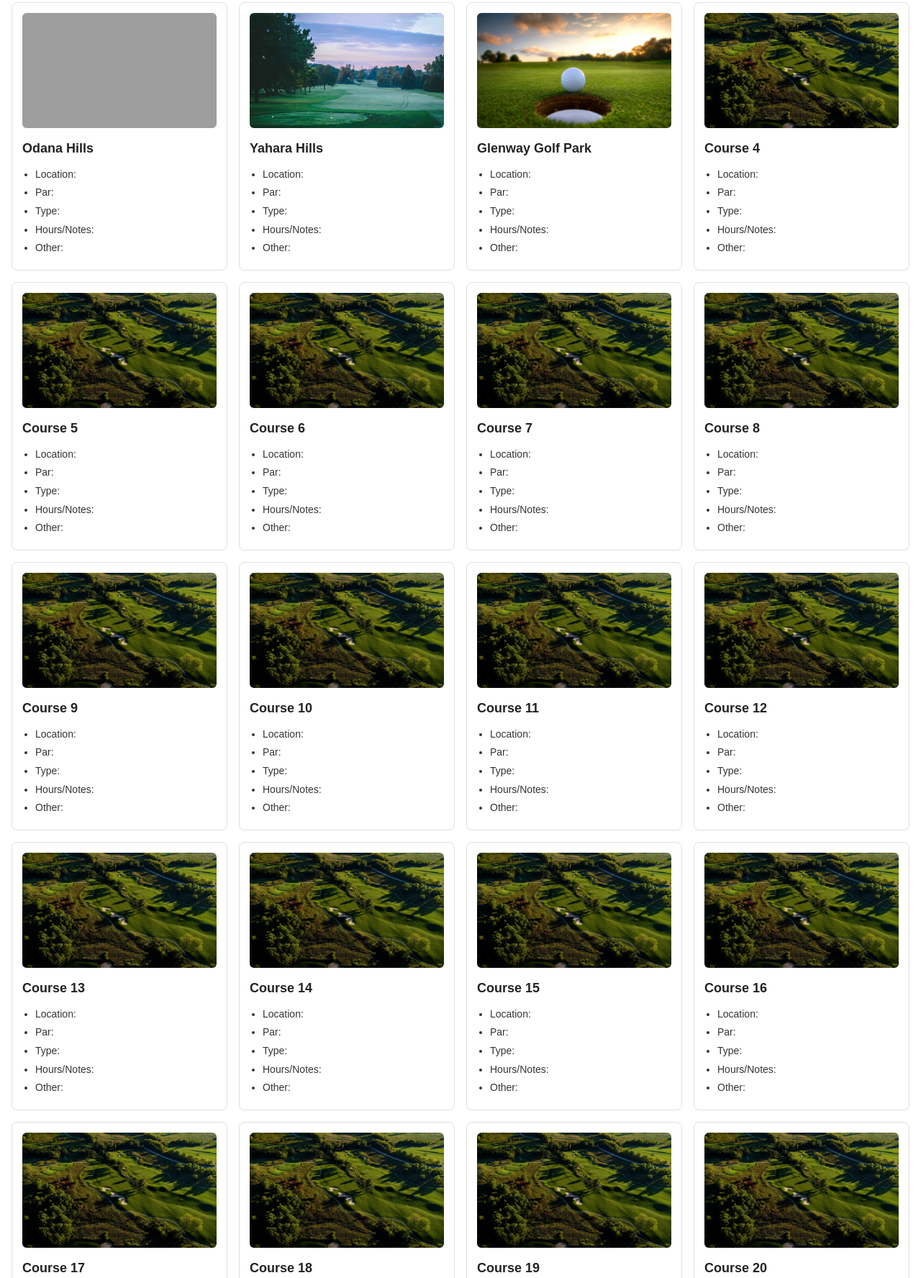
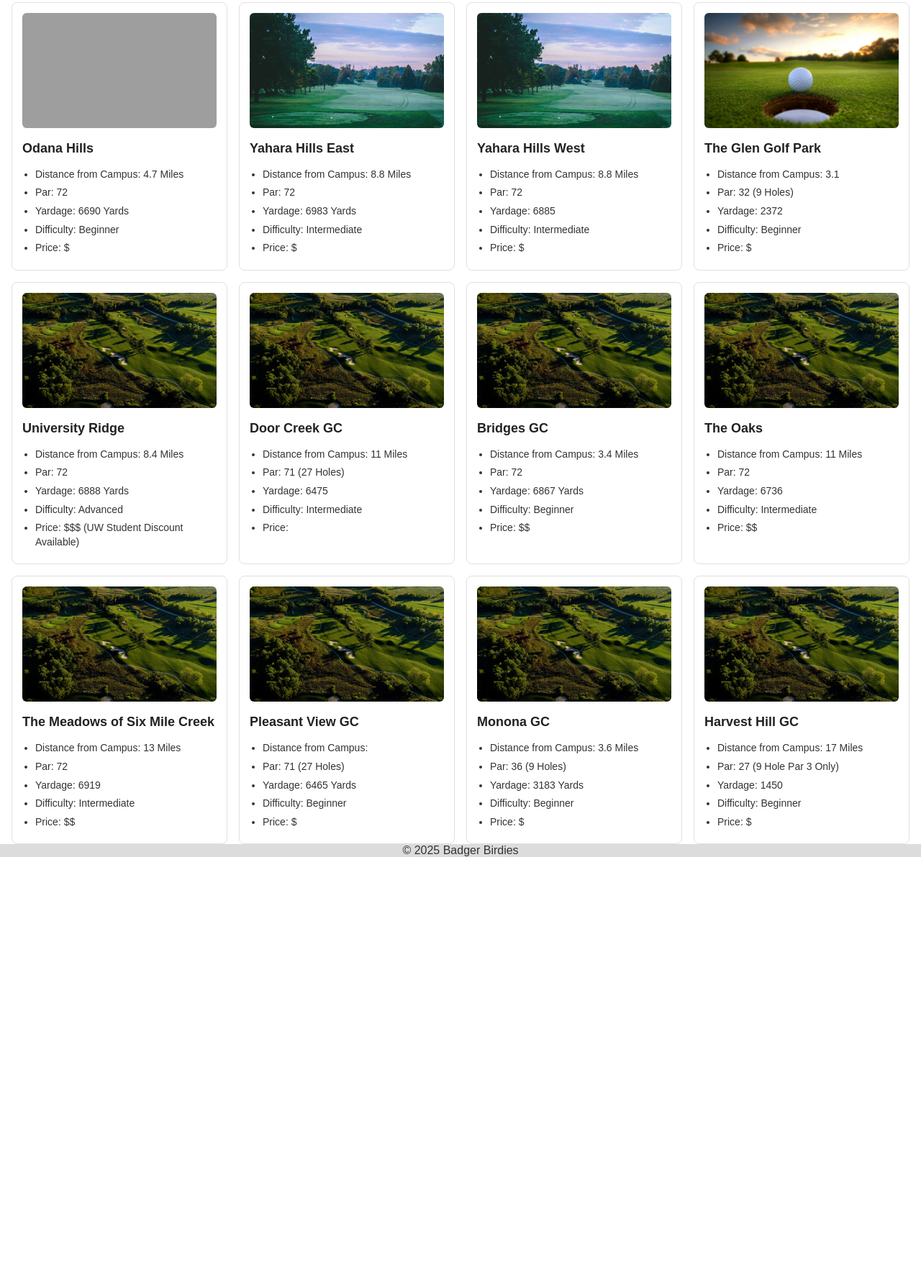
Before and after one commit to cpmcginley-bot/Badger-Birdies, a plain HTML site: page courses.html in a window 1280 px wide. Shown: the part 183-1959 px from the top of the page at 72% size. After the commit the page ends 1374 px from the top, so only its background shows below. Drawn offline with Linux system fonts and the light colour scheme; grey boxes are pictures that could not be loaded.

Commit message:
Push sunday
Co-authored-by: jpreetz1 <jpreetz1@users.noreply.github.com>

```diff
--- a/courses.html
+++ b/courses.html
@@ -31,28 +31,48 @@
       <h1>Courses</h1>
       <p>Explore public and county courses near UW–Madison.</p>
 
-      <section class="courses-grid" aria-label="Course list">
+      <section class="courses-grid">
         <article class="course-card">
           <img src="images/odanahills.png" alt="Odana Hills" class="thumb" />
           <h2>Odana Hills</h2>
           <ul class="course-details">
-            <li>Location:</li>
-            <li>Par:</li>
-            <li>Type:</li>
-            <li>Hours/Notes:</li>
-            <li>Other:</li>
+            <li>Distance from Campus: 4.7 Miles</li>
+            <li>Par: 72</li>
+            <li>Yardage: 6690 Yards</li>
+            <li>Difficulty: Beginner</li>
+            <li>Price: $</li>
           </ul>
         </article>
 
         <article class="course-card">
-          <img src="images/yaharahills2.jpg" alt="Yahara Hills" class="thumb" />
-          <h2>Yahara Hills</h2>
+          <img
+            src="images/yaharahills2.jpg"
+            alt="Yahara Hills East"
+            class="thumb"
+          />
+          <h2>Yahara Hills East</h2>
           <ul class="course-details">
-            <li>Location:</li>
-            <li>Par:</li>
-            <li>Type:</li>
-            <li>Hours/Notes:</li>
-            <li>Other:</li>
+            <li>Distance from Campus: 8.8 Miles</li>
+            <li>Par: 72</li>
+            <li>Yardage: 6983 Yards</li>
+            <li>Difficulty: Intermediate</li>
+            <li>Price: $</li>
+          </ul>
+        </article>
+
+        <article class="course-card">
+          <img
+            src="images/yaharahills2.jpg"
+            alt="Yahara Hills West"
+            class="thumb"
+          />
+          <h2>Yahara Hills West</h2>
+          <ul class="course-details">
+            <li>Distance from Campus: 8.8 Miles</li>
+            <li>Par: 72</li>
+            <li>Yardage: 6885</li>
+            <li>Difficulty: Intermediate</li>
+            <li>Price: $</li>
           </ul>
         </article>
 
@@ -62,218 +82,133 @@
             alt="Glenway Golf Park"
             class="thumb"
           />
-          <h2>Glenway Golf Park</h2>
+          <h2>The Glen Golf Park</h2>
           <ul class="course-details">
-            <li>Location:</li>
-            <li>Par:</li>
-            <li>Type:</li>
-            <li>Hours/Notes:</li>
-            <li>Other:</li>
-          </ul>
-        </article>
-
-        <!-- Placeholder cards 4–20: replace titles/images as needed -->
-        <article class="course-card">
-          <img src="images/universityridge.jpg" alt="Course 4" class="thumb" />
-          <h2>Course 4</h2>
-          <ul class="course-details">
-            <li>Location:</li>
-            <li>Par:</li>
-            <li>Type:</li>
-            <li>Hours/Notes:</li>
-            <li>Other:</li>
+            <li>Distance from Campus: 3.1</li>
+            <li>Par: 32 (9 Holes)</li>
+            <li>Yardage: 2372</li>
+            <li>Difficulty: Beginner</li>
+            <li>Price: $</li>
           </ul>
         </article>
 
         <article class="course-card">
-          <img src="images/universityridge.jpg" alt="Course 5" class="thumb" />
-          <h2>Course 5</h2>
+          <img
+            src="images/universityridge.jpg"
+            alt="University Ridge"
+            class="thumb"
+          />
+          <h2>University Ridge</h2>
           <ul class="course-details">
-            <li>Location:</li>
-            <li>Par:</li>
-            <li>Type:</li>
-            <li>Hours/Notes:</li>
-            <li>Other:</li>
+            <li>Distance from Campus: 8.4 Miles</li>
+            <li>Par: 72</li>
+            <li>Yardage: 6888 Yards</li>
+            <li>Difficulty: Advanced</li>
+            <li>Price: $$$ (UW Student Discount Available)</li>
           </ul>
         </article>
 
         <article class="course-card">
-          <img src="images/universityridge.jpg" alt="Course 6" class="thumb" />
-          <h2>Course 6</h2>
+          <img
+            src="images/universityridge.jpg"
+            alt="Door Creek GC"
+            class="thumb"
+          />
+          <h2>Door Creek GC</h2>
           <ul class="course-details">
-            <li>Location:</li>
-            <li>Par:</li>
-            <li>Type:</li>
-            <li>Hours/Notes:</li>
-            <li>Other:</li>
+            <li>Distance from Campus: 11 Miles</li>
+            <li>Par: 71 (27 Holes)</li>
+            <li>Yardage: 6475</li>
+            <li>Difficulty: Intermediate</li>
+            <li>Price:</li>
           </ul>
         </article>
 
         <article class="course-card">
-          <img src="images/universityridge.jpg" alt="Course 7" class="thumb" />
-          <h2>Course 7</h2>
+          <img
+            src="images/universityridge.jpg"
+            alt="Bridges GC"
+            class="thumb"
+          />
+          <h2>Bridges GC</h2>
           <ul class="course-details">
-            <li>Location:</li>
-            <li>Par:</li>
-            <li>Type:</li>
-            <li>Hours/Notes:</li>
-            <li>Other:</li>
+            <li>Distance from Campus: 3.4 Miles</li>
+            <li>Par: 72</li>
+            <li>Yardage: 6867 Yards</li>
+            <li>Difficulty: Beginner</li>
+            <li>Price: $$</li>
           </ul>
         </article>
 
         <article class="course-card">
-          <img src="images/universityridge.jpg" alt="Course 8" class="thumb" />
-          <h2>Course 8</h2>
+          <img src="images/universityridge.jpg" alt="The Oaks" class="thumb" />
+          <h2>The Oaks</h2>
           <ul class="course-details">
-            <li>Location:</li>
-            <li>Par:</li>
-            <li>Type:</li>
-            <li>Hours/Notes:</li>
-            <li>Other:</li>
+            <li>Distance from Campus: 11 Miles</li>
+            <li>Par: 72</li>
+            <li>Yardage: 6736</li>
+            <li>Difficulty: Intermediate</li>
+            <li>Price: $$</li>
           </ul>
         </article>
 
         <article class="course-card">
-          <img src="images/universityridge.jpg" alt="Course 9" class="thumb" />
-          <h2>Course 9</h2>
+          <img
+            src="images/universityridge.jpg"
+            alt="The Meadows of Six Mile Creek"
+            class="thumb"
+          />
+          <h2>The Meadows of Six Mile Creek</h2>
           <ul class="course-details">
-            <li>Location:</li>
-            <li>Par:</li>
-            <li>Type:</li>
-            <li>Hours/Notes:</li>
-            <li>Other:</li>
+            <li>Distance from Campus: 13 Miles</li>
+            <li>Par: 72</li>
+            <li>Yardage: 6919</li>
+            <li>Difficulty: Intermediate</li>
+            <li>Price: $$</li>
           </ul>
         </article>
 
         <article class="course-card">
-          <img src="images/universityridge.jpg" alt="Course 10" class="thumb" />
-          <h2>Course 10</h2>
+          <img
+            src="images/universityridge.jpg"
+            alt="Pleasant View GC"
+            class="thumb"
+          />
+          <h2>Pleasant View GC</h2>
           <ul class="course-details">
-            <li>Location:</li>
-            <li>Par:</li>
-            <li>Type:</li>
-            <li>Hours/Notes:</li>
-            <li>Other:</li>
+            <li>Distance from Campus:</li>
+            <li>Par: 71 (27 Holes)</li>
+            <li>Yardage: 6465 Yards</li>
+            <li>Difficulty: Beginner</li>
+            <li>Price: $</li>
           </ul>
         </article>
 
         <article class="course-card">
-          <img src="images/universityridge.jpg" alt="Course 11" class="thumb" />
-          <h2>Course 11</h2>
+          <img src="images/universityridge.jpg" alt="Monona GC" class="thumb" />
+          <h2>Monona GC</h2>
           <ul class="course-details">
-            <li>Location:</li>
-            <li>Par:</li>
-            <li>Type:</li>
-            <li>Hours/Notes:</li>
-            <li>Other:</li>
+            <li>Distance from Campus: 3.6 Miles</li>
+            <li>Par: 36 (9 Holes)</li>
+            <li>Yardage: 3183 Yards</li>
+            <li>Difficulty: Beginner</li>
+            <li>Price: $</li>
           </ul>
         </article>
 
         <article class="course-card">
-          <img src="images/universityridge.jpg" alt="Course 12" class="thumb" />
-          <h2>Course 12</h2>
+          <img
+            src="images/universityridge.jpg"
+            alt="Harvest Hill GC"
+            class="thumb"
+          />
+          <h2>Harvest Hill GC</h2>
           <ul class="course-details">
-            <li>Location:</li>
-            <li>Par:</li>
-            <li>Type:</li>
-            <li>Hours/Notes:</li>
-            <li>Other:</li>
-          </ul>
-        </article>
-
-        <article class="course-card">
-          <img src="images/universityridge.jpg" alt="Course 13" class="thumb" />
-          <h2>Course 13</h2>
-          <ul class="course-details">
-            <li>Location:</li>
-            <li>Par:</li>
-            <li>Type:</li>
-            <li>Hours/Notes:</li>
-            <li>Other:</li>
-          </ul>
-        </article>
-
-        <article class="course-card">
-          <img src="images/universityridge.jpg" alt="Course 14" class="thumb" />
-          <h2>Course 14</h2>
-          <ul class="course-details">
-            <li>Location:</li>
-            <li>Par:</li>
-            <li>Type:</li>
-            <li>Hours/Notes:</li>
-            <li>Other:</li>
-          </ul>
-        </article>
-
-        <article class="course-card">
-          <img src="images/universityridge.jpg" alt="Course 15" class="thumb" />
-          <h2>Course 15</h2>
-          <ul class="course-details">
-            <li>Location:</li>
-            <li>Par:</li>
-            <li>Type:</li>
-            <li>Hours/Notes:</li>
-            <li>Other:</li>
-          </ul>
-        </article>
-
-        <article class="course-card">
-          <img src="images/universityridge.jpg" alt="Course 16" class="thumb" />
-          <h2>Course 16</h2>
-          <ul class="course-details">
-            <li>Location:</li>
-            <li>Par:</li>
-            <li>Type:</li>
-            <li>Hours/Notes:</li>
-            <li>Other:</li>
-          </ul>
-        </article>
-
-        <article class="course-card">
-          <img src="images/universityridge.jpg" alt="Course 17" class="thumb" />
-          <h2>Course 17</h2>
-          <ul class="course-details">
-            <li>Location:</li>
-            <li>Par:</li>
-            <li>Type:</li>
-            <li>Hours/Notes:</li>
-            <li>Other:</li>
-          </ul>
-        </article>
-
-        <article class="course-card">
-          <img src="images/universityridge.jpg" alt="Course 18" class="thumb" />
-          <h2>Course 18</h2>
-          <ul class="course-details">
-            <li>Location:</li>
-            <li>Par:</li>
-            <li>Type:</li>
-            <li>Hours/Notes:</li>
-            <li>Other:</li>
-          </ul>
-        </article>
-
-        <article class="course-card">
-          <img src="images/universityridge.jpg" alt="Course 19" class="thumb" />
-          <h2>Course 19</h2>
-          <ul class="course-details">
-            <li>Location:</li>
-            <li>Par:</li>
-            <li>Type:</li>
-            <li>Hours/Notes:</li>
-            <li>Other:</li>
-          </ul>
-        </article>
-
-        <article class="course-card">
-          <img src="images/universityridge.jpg" alt="Course 20" class="thumb" />
-          <h2>Course 20</h2>
-          <ul class="course-details">
-            <li>Location:</li>
-            <li>Par:</li>
-            <li>Type:</li>
-            <li>Hours/Notes:</li>
-            <li>Other:</li>
+            <li>Distance from Campus: 17 Miles</li>
+            <li>Par: 27 (9 Hole Par 3 Only)</li>
+            <li>Yardage: 1450</li>
+            <li>Difficulty: Beginner</li>
+            <li>Price: $</li>
           </ul>
         </article>
       </section>
--- a/css/style.css
+++ b/css/style.css
@@ -319,13 +319,13 @@ main {
   padding: 24px 16px;
 }
 .about-article header h1 {
-  color: #c5050c; /* Badger red */
+  color: white;
   margin: 0 0 8px 0;
 }
 .about-article .lede {
   margin: 6px 0 18px 0;
   font-style: normal;
-  color: #333;
+  color: white;
 }
 .about-article h2 {
   margin-top: 18px;
@@ -351,10 +351,21 @@ main {
   margin-top: 6px;
   color: #555;
 }
+.home-about {
+  margin-top: 24px;
+  background: gainsboro;
+  text-align: center;
+  padding: 30px 0;
+  border-top: 1px solid #eee;
+}
+.home-about p {
+  max-width: 700px;
+  margin: 0 auto 16px;
+}
 
 /* Footer */
 footer {
-  background: #f2f2f2;
+  background: gainsboro;
   padding: 12px 0;
   text-align: center;
   color: #333;
--- a/style.css
+++ /dev/null
@@ -1,331 +0,0 @@
-/* =========================
-   Badger Birdies – Basic CSS
-   Simple, class-level selectors only
-   ========================= */
-
-/* ----- Base ----- */
-* {
-  box-sizing: border-box;
-}
-html,
-body {
-  margin: 0;
-  padding: 0;
-}
-body {
-  font-family: Arial, sans-serif;
-  background: #fff;
-  color: #000;
-  line-height: 1.4;
-}
-
-/* A centered content wrapper used across pages */
-.container {
-  max-width: 1000px;
-  margin: 0 auto;
-  padding: 0 16px;
-}
-
-/* Headings accent color */
-h1,
-h2,
-h3 {
-  color: #c5050c;
-}
-
-/* Links */
-a {
-  color: #c5050c;
-  text-decoration: none;
-}
-a:hover {
-  text-decoration: underline;
-}
-
-/* ----- Header & Nav ----- */
-header {
-  background: #c5050c;
-  color: #fff;
-}
-.header-inner {
-  display: flex;
-  align-items: center;
-  justify-content: space-between;
-  padding: 10px 0;
-  gap: 12px;
-}
-.logo {
-  height: 60px;
-  width: auto;
-  display: block;
-}
-.site-title {
-  font-weight: bold;
-  font-size: 1.2rem;
-}
-.nav {
-  display: flex;
-  gap: 12px;
-  flex-wrap: wrap;
-}
-.nav a {
-  color: #fff;
-  font-weight: bold;
-}
-.nav a:hover {
-  text-decoration: underline;
-}
-
-/* Sign-in/Sign-up emphasis */
-.auth.primary {
-  background: #fff;
-  color: #c5050c !important;
-  padding: 6px 10px;
-  border-radius: 4px;
-}
-
-/* ----- Hero (home) ----- */
-.hero {
-  position: relative;
-  text-align: center;
-}
-.hero > img {
-  width: 100%;
-  height: 380px; /* adjust if you want taller/shorter */
-  object-fit: cover;
-  display: block;
-}
-.hero-text {
-  position: absolute; /* simple overlay center */
-  top: 50%;
-  left: 50%;
-  transform: translate(-50%, -50%);
-  color: #fff;
-}
-.hero-text h1 {
-  margin: 0 0 10px;
-}
-.hero-actions {
-  display: inline-flex;
-  gap: 10px;
-}
-
-/* ----- Buttons (generic) ----- */
-.btn {
-  display: inline-block;
-  padding: 10px 14px;
-  border: 1px solid #c5050c;
-  color: #c5050c;
-  background: #fff;
-  border-radius: 4px;
-  font-weight: bold;
-}
-.btn:hover {
-  background: #f7e6e6;
-}
-.btn.primary {
-  background: #c5050c;
-  color: #fff;
-  border-color: #c5050c;
-}
-button {
-  cursor: pointer;
-}
-
-/* ----- Cards (home + courses) ----- */
-.cards {
-  display: flex;
-  gap: 12px;
-  flex-wrap: wrap;
-}
-.card {
-  border: 1px solid #ddd;
-  border-radius: 6px;
-  background: #fff;
-  padding: 12px;
-  flex: 1 1 280px; /* responsive simple sizing */
-  min-width: 240px;
-}
-
-/* Courses list */
-.courses-grid {
-  display: flex;
-  flex-wrap: wrap;
-  gap: 12px;
-}
-.course-card {
-  border: 1px solid #e0e0e0;
-  border-radius: 8px;
-  background: #fff;
-  padding: 12px;
-  flex: 1 1 300px;
-  min-width: 260px;
-}
-.course-card h2 {
-  margin: 8px 0;
-}
-.course-details {
-  padding-left: 20px;
-}
-.thumb {
-  width: 100%;
-  height: 180px;
-  object-fit: cover;
-  border: 1px solid #ddd;
-  border-radius: 4px;
-  background: #f5f5f5;
-  display: block;
-}
-
-/* ----- Leaderboards ----- */
-.leaderboard {
-  width: 100%;
-  border-collapse: collapse;
-  margin: 10px 0;
-}
-.leaderboard th,
-.leaderboard td {
-  border: 1px solid #ddd;
-  padding: 8px;
-  text-align: center;
-}
-.leaderboard th {
-  background: #eaeaea;
-  color: #000;
-}
-
-/* Side banners layout (kept simple) */
-.page-with-banners {
-  display: flex;
-  gap: 12px;
-  align-items: flex-start;
-}
-.page-with-banners .banner img {
-  width: 150px;
-  height: auto;
-  display: block;
-  border: 1px solid #eee;
-}
-.page-with-banners .leaderboard-panel {
-  flex: 1;
-}
-.center-content {
-  /* wrapper inside leaderboards center */
-  display: block; /* plain block to keep it simple */
-}
-
-/* ----- Forms (score + auth) ----- */
-.score-form,
-.auth-form {
-  display: flex;
-  flex-direction: column;
-  gap: 10px;
-  max-width: 400px;
-  margin: 20px auto;
-  padding: 16px;
-  border: 1px solid #ccc;
-  border-radius: 8px;
-  background: #f9f9f9;
-}
-.auth-form label,
-.score-form label {
-  font-weight: bold;
-}
-.auth-form input,
-.score-form input,
-.score-form textarea {
-  padding: 8px;
-  border: 1px solid #ccc;
-  border-radius: 6px;
-}
-
-/* ----- About page article + figure ----- */
-.about-article {
-  padding: 16px 0;
-}
-.about-article .lede {
-  font-size: 1.05rem;
-  margin-top: 0;
-}
-.about-figure {
-  margin: 16px 0;
-  text-align: center;
-}
-.about-figure img {
-  max-width: 100%;
-  height: auto;
-  border: 1px solid #ddd;
-  border-radius: 6px;
-}
-.about-figure figcaption {
-  font-size: 0.9rem;
-  color: #555;
-  margin-top: 6px;
-}
-
-/* ----- Footer ----- */
-footer {
-  background: #c5050c;
-  color: #fff;
-  text-align: center;
-  padding: 10px 0;
-  margin-top: 24px;
-}
-
-/* ----- Small responsive tweaks ----- */
-@media (max-width: 700px) {
-  .header-inner {
-    flex-wrap: wrap;
-    justify-content: center;
-  }
-  .site-title {
-    width: 100%;
-    text-align: center;
-  }
-  .nav {
-    justify-content: center;
-  }
-  .hero > img {
-    height: 280px;
-  }
-  .page-with-banners {
-    flex-direction: column;
-  }
-  .page-with-banners .banner img {
-    width: 100%;
-  }
-}
-/* --- Play page: simple, clean layout --- */
-.subhero {
-  background: #f7f7f7;
-  border-bottom: 1px solid #eee;
-  text-align: center;
-  padding: 20px 0;
-}
-
-.play-layout {
-  display: flex;
-  gap: 16px;
-  align-items: flex-start;
-  padding: 16px 0;
-}
-
-.play-layout .card {
-  flex: 1;
-}
-
-.players ul,
-.players ol {
-  padding-left: 20px;
-  text-align: left;
-}
-.players li {
-  margin-bottom: 6px;
-}
-
-/* Stack on small screens */
-@media (max-width: 700px) {
-  .play-layout {
-    flex-direction: column;
-  }
-}
```
Also changed, not shown: about.html (+1 -1 lines), index.html (+11 -0 lines), signin.html (+0 -1 lines), signup.html (+0 -3 lines).
